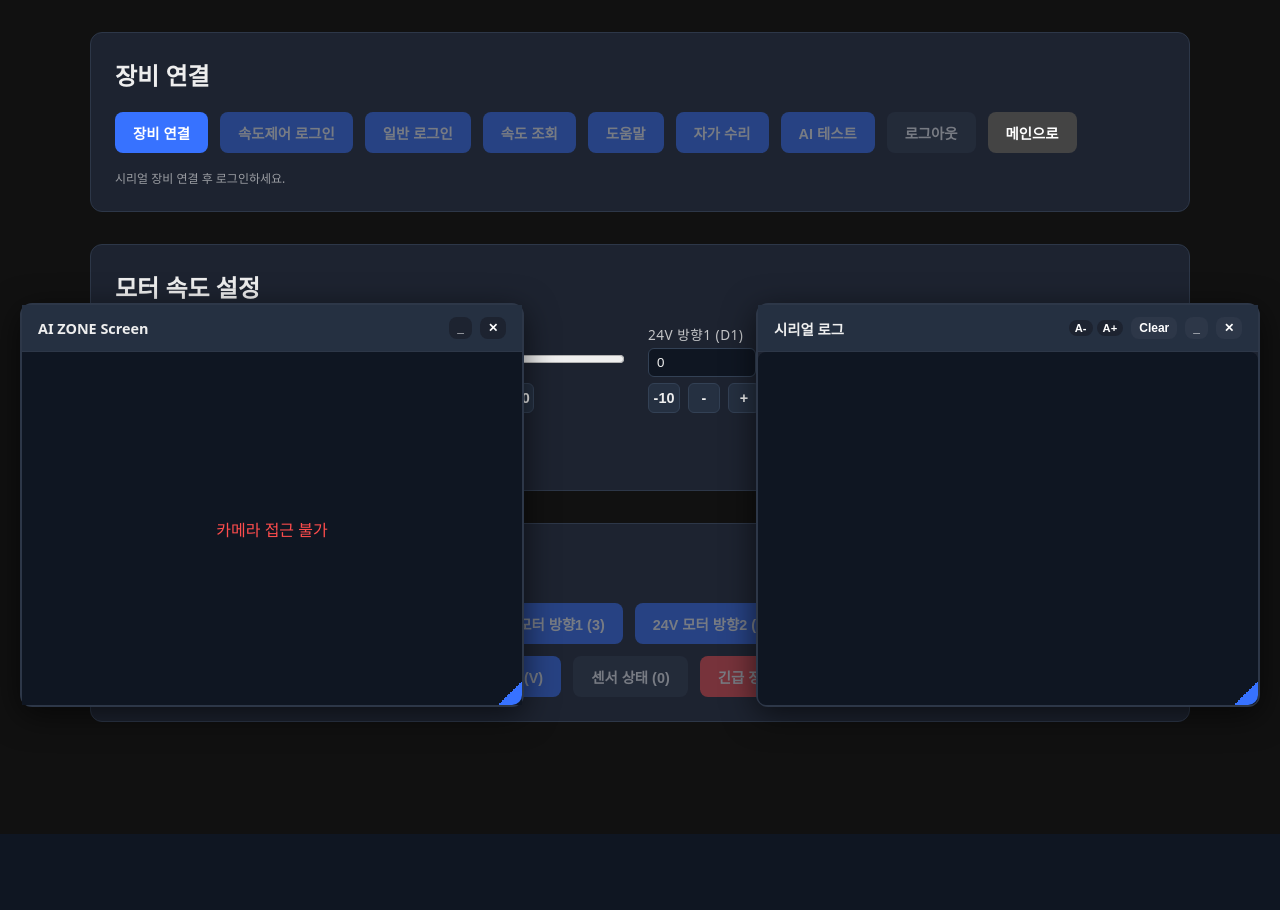
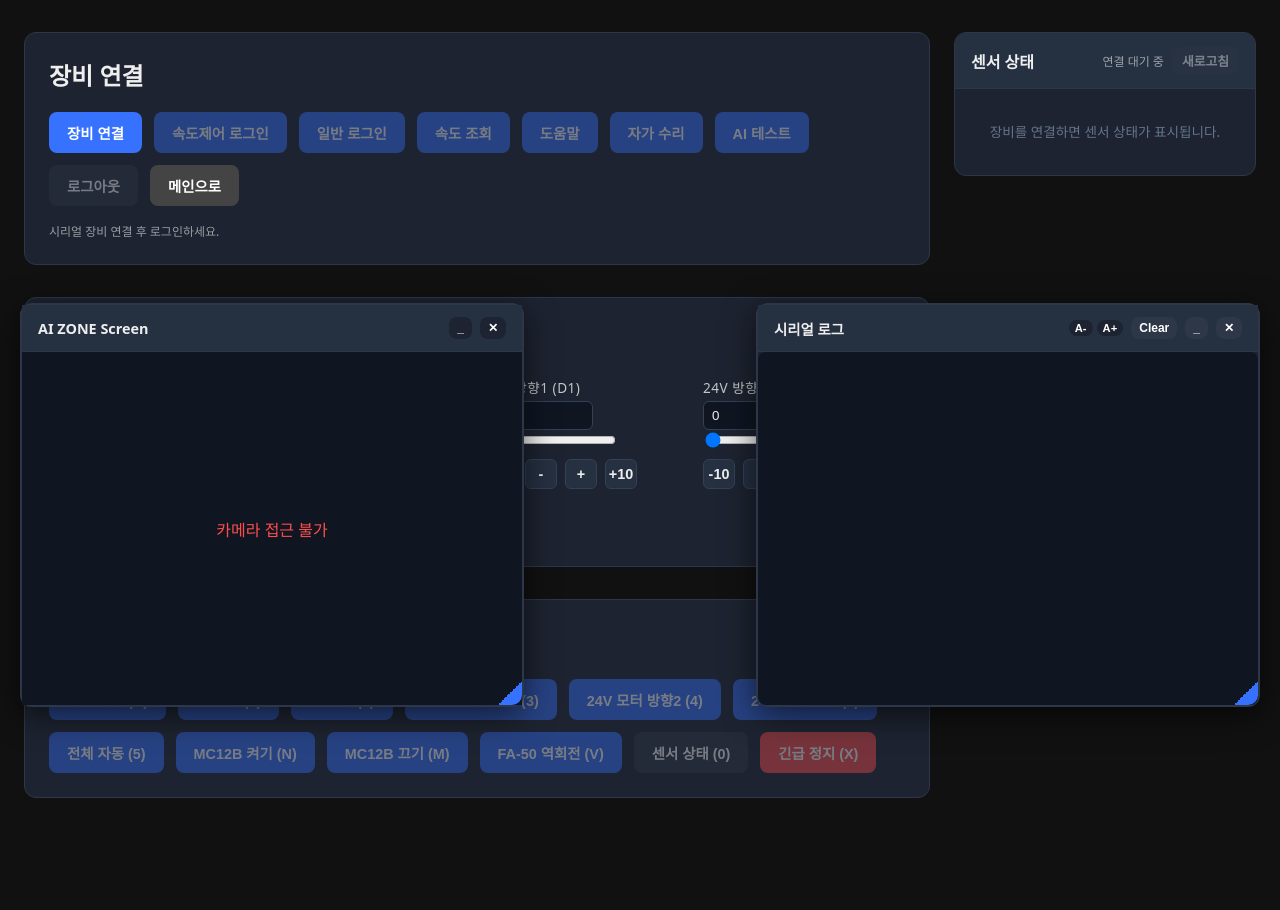
Before and after one commit to NLessW/petmonweb, a PHP site: page /src/adminManage.html in a window 1280 px wide. Shown: the part 73-983 px from the top of the page. Before the commit the page ends 907 px from the top, so only its background shows below. Run offline with PHP 8.4, Linux system fonts and the light colour scheme.

Commit message:
센서 상태 추가..

```diff
--- a/css/adminstyles.css
+++ b/css/adminstyles.css
@@ -26,9 +26,144 @@ header {
     align-items: center;
 }
 main {
-    max-width: 1100px;
+    max-width: 1500px;
     margin: 0 auto;
     padding: 32px 24px 80px;
+}
+
+/* ========== 2컬럼 레이아웃 ========== */
+.admin-layout {
+    display: flex;
+    gap: 24px;
+    align-items: flex-start;
+}
+.admin-controls {
+    flex: 1 1 0;
+    min-width: 0;
+}
+
+/* ========== 센서 패널 ========== */
+.sensor-panel {
+    flex: 0 0 300px;
+    width: 300px;
+    background: #1d2330;
+    border: 1px solid #2d3748;
+    border-radius: 12px;
+    overflow: hidden;
+    position: sticky;
+    top: 16px;
+}
+.sensor-panel-header {
+    display: flex;
+    align-items: center;
+    justify-content: space-between;
+    padding: 14px 16px;
+    background: #253041;
+    border-bottom: 1px solid #2d3748;
+    flex-wrap: wrap;
+    gap: 8px;
+}
+.sensor-panel-header h2 {
+    margin: 0;
+    font-size: 1rem;
+    font-weight: 700;
+}
+.sensor-placeholder {
+    padding: 32px 20px;
+    text-align: center;
+    color: #64748b;
+    font-size: 0.85rem;
+    line-height: 1.6;
+}
+.sensor-list {
+    padding: 8px 0 12px;
+}
+.sensor-group-title {
+    padding: 10px 16px 4px;
+    font-size: 0.7rem;
+    font-weight: 700;
+    letter-spacing: 1px;
+    text-transform: uppercase;
+    color: #64748b;
+}
+.sensor-row {
+    display: flex;
+    align-items: center;
+    gap: 10px;
+    padding: 7px 16px;
+    border-radius: 0;
+    transition: background 0.15s;
+}
+.sensor-row:hover {
+    background: #253041;
+}
+.sensor-dot {
+    width: 10px;
+    height: 10px;
+    border-radius: 50%;
+    flex-shrink: 0;
+    background: #2d3748;
+    box-shadow: 0 0 0 2px rgba(255, 255, 255, 0.05);
+    transition:
+        background 0.2s,
+        box-shadow 0.2s;
+}
+.sensor-dot.active {
+    background: #3772ff;
+    box-shadow: 0 0 6px rgba(55, 114, 255, 0.6);
+}
+.sensor-dot.ok {
+    background: #18c964;
+    box-shadow: 0 0 6px rgba(24, 201, 100, 0.5);
+}
+.sensor-dot.warn {
+    background: #f5a623;
+    box-shadow: 0 0 6px rgba(245, 166, 35, 0.5);
+}
+.sensor-dot.danger {
+    background: #ff4d4d;
+    box-shadow: 0 0 6px rgba(255, 77, 77, 0.5);
+}
+.sensor-dot.idle {
+    background: #2d3748;
+}
+.sensor-label {
+    flex: 1;
+    font-size: 0.82rem;
+    color: #cbd5e1;
+}
+.sensor-value {
+    font-size: 0.78rem;
+    font-weight: 600;
+    color: #94a3b8;
+    text-align: right;
+    min-width: 70px;
+}
+.sensor-value.active {
+    color: #60a5fa;
+}
+.sensor-value.ok {
+    color: #34d399;
+}
+.sensor-value.warn {
+    color: #fbbf24;
+}
+.sensor-value.danger {
+    color: #f87171;
+}
+.sensor-value.idle {
+    color: #475569;
+}
+
+@media (max-width: 900px) {
+    .admin-layout {
+        flex-direction: column;
+    }
+    .sensor-panel {
+        flex: unset;
+        width: 100%;
+        position: static;
+    }
 }
 section {
     background: #1d2330;
--- a/src/adminManage.html
+++ b/src/adminManage.html
@@ -29,6 +29,8 @@
             </div>
         </header>
         <main>
+            <div class="admin-layout">
+                <div class="admin-controls">
                     <section>
                         <h2 style="margin-top: 0">장비 연결</h2>
                         <div class="inline">
@@ -40,11 +42,18 @@
                             <button id="btn-repair" disabled>자가 수리</button>
                             <button id="btn-ai-test" disabled>AI 테스트</button>
                             <button id="btn-logout" class="secondary" disabled>로그아웃</button>
-                    <button id="btn-go-main" class="secondary" style="background: #444" title="속도 저장 후 메인으로">
+                            <button
+                                id="btn-go-main"
+                                class="secondary"
+                                style="background: #444"
+                                title="속도 저장 후 메인으로"
+                            >
                                 메인으로
                             </button>
                         </div>
-                <div style="margin-top: 16px" class="small" id="info-line">시리얼 장비 연결 후 로그인하세요.</div>
+                        <div style="margin-top: 16px" class="small" id="info-line">
+                            시리얼 장비 연결 후 로그인하세요.
+                        </div>
                     </section>
 
                     <section>
@@ -64,7 +73,12 @@
                                     <input type="range" id="speed-do-range" min="0" max="255" value="0" />
                                 </div>
                                 <div class="adjust-row">
-                            <button type="button" class="step-btn-small" data-target="speed-do" data-delta="-10">
+                                    <button
+                                        type="button"
+                                        class="step-btn-small"
+                                        data-target="speed-do"
+                                        data-delta="-10"
+                                    >
                                         -10
                                     </button>
                                     <button type="button" class="step-btn-small" data-target="speed-do" data-delta="-1">
@@ -90,7 +104,12 @@
                                     <input type="range" id="speed-dc-range" min="0" max="255" value="0" />
                                 </div>
                                 <div class="adjust-row">
-                            <button type="button" class="step-btn-small" data-target="speed-dc" data-delta="-10">
+                                    <button
+                                        type="button"
+                                        class="step-btn-small"
+                                        data-target="speed-dc"
+                                        data-delta="-10"
+                                    >
                                         -10
                                     </button>
                                     <button type="button" class="step-btn-small" data-target="speed-dc" data-delta="-1">
@@ -116,7 +135,12 @@
                                     <input type="range" id="speed-d1-range" min="0" max="255" value="0" />
                                 </div>
                                 <div class="adjust-row">
-                            <button type="button" class="step-btn-small" data-target="speed-d1" data-delta="-10">
+                                    <button
+                                        type="button"
+                                        class="step-btn-small"
+                                        data-target="speed-d1"
+                                        data-delta="-10"
+                                    >
                                         -10
                                     </button>
                                     <button type="button" class="step-btn-small" data-target="speed-d1" data-delta="-1">
@@ -142,7 +166,12 @@
                                     <input type="range" id="speed-d2-range" min="0" max="255" value="0" />
                                 </div>
                                 <div class="adjust-row">
-                            <button type="button" class="step-btn-small" data-target="speed-d2" data-delta="-10">
+                                    <button
+                                        type="button"
+                                        class="step-btn-small"
+                                        data-target="speed-d2"
+                                        data-delta="-10"
+                                    >
                                         -10
                                     </button>
                                     <button type="button" class="step-btn-small" data-target="speed-d2" data-delta="-1">
@@ -171,7 +200,7 @@
                             <button data-cmd="DOOR_CLOSE" class="quick" disabled>문 닫기 (2)</button>
                             <button data-cmd="AI_ZONE_BACK" class="quick" disabled>24V 모터 방향1 (3)</button>
                             <button data-cmd="AI_ZONE_FWD" class="quick" disabled>24V 모터 방향2 (4)</button>
-                    <button data-cmd="AI_ZONE_RETURN" class="quick" disabled>24V 모터 정지/반환 (5)</button>
+                            <button data-cmd="AI_ZONE_RETURN" class="quick" disabled>24V 모터 반환 (5)</button>
                             <button data-cmd="AUTO_RUN" class="quick" disabled>전체 자동 (5)</button>
                             <button data-cmd="INVERTER_ON" class="quick" disabled>MC12B 켜기 (N)</button>
                             <button data-cmd="INVERTER_OFF" class="quick" disabled>MC12B 끄기 (M)</button>
@@ -180,6 +209,87 @@
                             <button data-cmd="STOP" class="quick danger" disabled>긴급 정지 (X)</button>
                         </div>
                     </section>
+                </div>
+                <!-- /.admin-controls -->
+
+                <!-- ========== 센서 상태 패널 ========== -->
+                <aside class="sensor-panel" id="sensor-panel">
+                    <div class="sensor-panel-header">
+                        <h2>센서 상태</h2>
+                        <div style="display: flex; align-items: center; gap: 8px">
+                            <span class="small" id="sensor-last-update">연결 대기 중</span>
+                            <button
+                                id="btn-sensor-refresh"
+                                class="secondary"
+                                style="padding: 4px 10px; font-size: 0.8rem"
+                                disabled
+                            >
+                                새로고침
+                            </button>
+                        </div>
+                    </div>
+                    <div id="sensor-placeholder" class="sensor-placeholder">
+                        장비를 연결하면 센서 상태가 표시됩니다.
+                    </div>
+                    <div class="sensor-list" id="sensor-list" style="display: none">
+                        <!-- AI_ZONE 센서 -->
+                        <div class="sensor-group-title">AI ZONE 센서</div>
+                        <div class="sensor-row" id="sr-ai1">
+                            <span class="sensor-dot" id="sd-ai1"></span>
+                            <span class="sensor-label">Sensor1 (Pin 27)</span>
+                            <span class="sensor-value" id="sv-ai1">-</span>
+                        </div>
+                        <div class="sensor-row" id="sr-ai2">
+                            <span class="sensor-dot" id="sd-ai2"></span>
+                            <span class="sensor-label">Sensor2 (Pin 28)</span>
+                            <span class="sensor-value" id="sv-ai2">-</span>
+                        </div>
+                        <div class="sensor-row" id="sr-ai3">
+                            <span class="sensor-dot" id="sd-ai3"></span>
+                            <span class="sensor-label">Sensor3 (Pin 26)</span>
+                            <span class="sensor-value" id="sv-ai3">-</span>
+                        </div>
+                        <!-- 투입구 센서 -->
+                        <div class="sensor-group-title">투입구 센서</div>
+                        <div class="sensor-row" id="sr-door-open">
+                            <span class="sensor-dot" id="sd-door-open"></span>
+                            <span class="sensor-label">문 열림 (Pin 37)</span>
+                            <span class="sensor-value" id="sv-door-open">-</span>
+                        </div>
+                        <div class="sensor-row" id="sr-door-close">
+                            <span class="sensor-dot" id="sd-door-close"></span>
+                            <span class="sensor-label">문 닫힘 (Pin 36)</span>
+                            <span class="sensor-value" id="sv-door-close">-</span>
+                        </div>
+                        <!-- 기타 센서 -->
+                        <div class="sensor-group-title">기타 센서</div>
+                        <div class="sensor-row" id="sr-hand">
+                            <span class="sensor-dot" id="sd-hand"></span>
+                            <span class="sensor-label">손 감지 (Pin 22)</span>
+                            <span class="sensor-value" id="sv-hand">-</span>
+                        </div>
+                        <div class="sensor-row" id="sr-belt">
+                            <span class="sensor-dot" id="sd-belt"></span>
+                            <span class="sensor-label">띠 분리기 (Pin 25)</span>
+                            <span class="sensor-value" id="sv-belt">-</span>
+                        </div>
+                        <div class="sensor-row" id="sr-photo">
+                            <span class="sensor-dot" id="sd-photo"></span>
+                            <span class="sensor-label">포토센서 (Pin 21)</span>
+                            <span class="sensor-value" id="sv-photo">-</span>
+                        </div>
+                        <!-- 시스템 상태 -->
+                        <div class="sensor-group-title">시스템</div>
+                        <div class="sensor-row" id="sr-login">
+                            <span class="sensor-dot" id="sd-login"></span>
+                            <span class="sensor-label">로그인 상태</span>
+                            <span class="sensor-value" id="sv-login">-</span>
+                        </div>
+                    </div>
+                </aside>
+                <!-- /.sensor-panel -->
+            </div>
+            <!-- /.admin-layout -->
         </main>
 
         <!-- 플로팅 로그 창 -->
```
Also changed, not shown: src/adminMachine.js (+169 -1 lines). Lines whose indentation alone changed are shown as unchanged.
